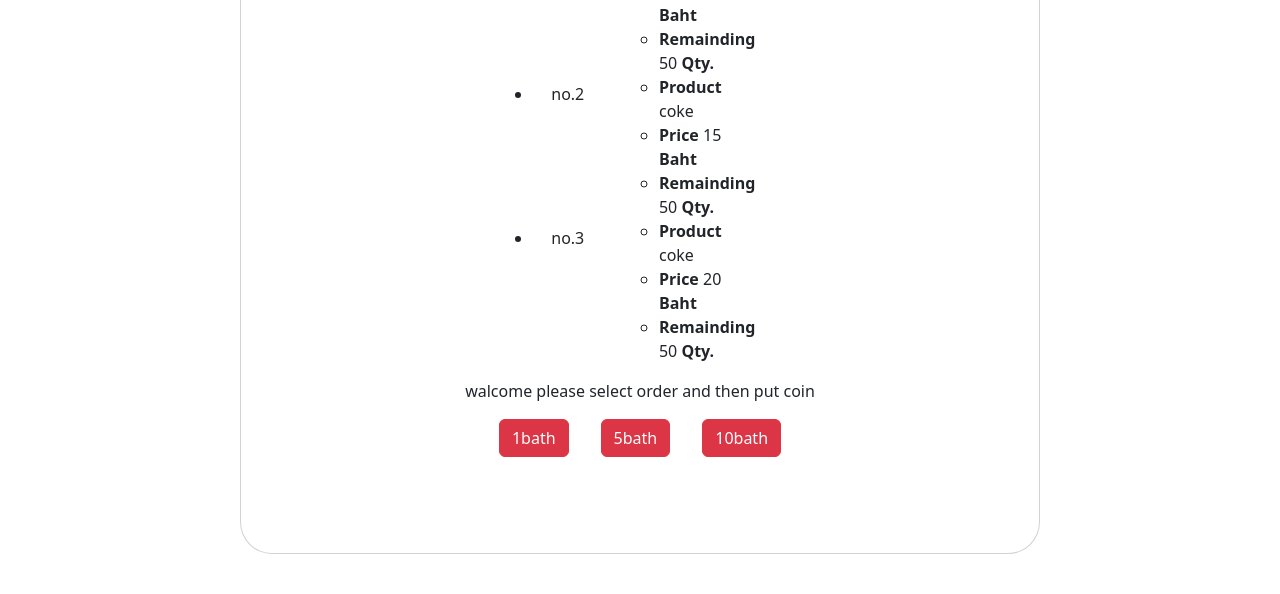
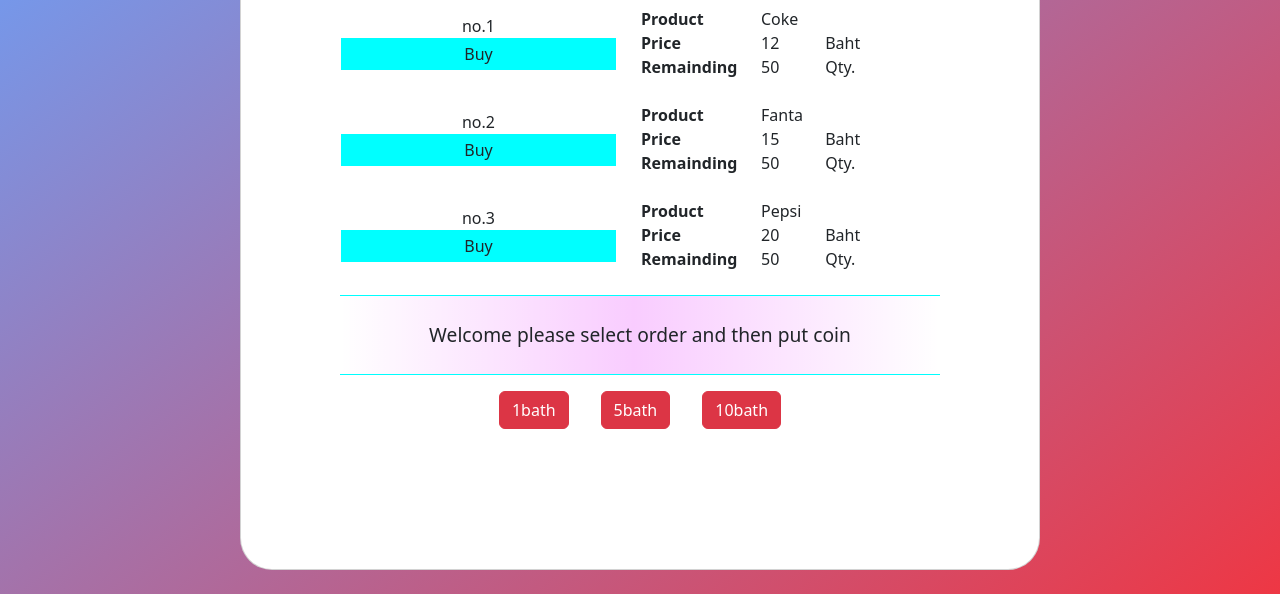
Before and after one commit to imauice/vender-machine2, a website: page app/index.html in a window 1280 px wide. Shown: the part 206-800 px from the top of the page. Drawn offline with nearby package versions, Linux system fonts and the light colour scheme.

Commit message:
deleted:    api.js 	modified:   app/app.module.js 	modified:   app/index.html 	modified:   app/public/styles/style.css

```diff
--- a/app/app.module.js
+++ b/app/app.module.js
@@ -1,77 +1,129 @@
 angular.module('App', [])
-  .controller('AppController', function() {
+    .controller('AppController', function ($http) {
         var machine = this;
 
         // machine product
-    machine.products = [
+
+        // for api
+
+        // $http({
+        //     method: 'GET',
+        //     url: '/apiUrl' //some api url
+        //   }).then(res =>{
+        //     console.log(res.data);
+        //     machine.products=res.data; //<-- use this when connect to api
+        //   }
+        //   );
+
+        // with mockup
+        machine.products = [   //<-- we delete all this when use api
             {
-        id:'no.1',
-        name:'coke',
-        price:12,
-        stock:50
+                id: 'no.1',
+                name: 'Coke',
+                price: 12,
+                stock: 50
             },
             {
-        id:'no.2',
-        name:'coke',
-        price:15,
-        stock:50
+                id: 'no.2',
+                name: 'Fanta',
+                price: 15,
+                stock: 50
             },
             {
-        id:'no.3',
-        name:'coke',
-        price:20,
-        stock:50
+                id: 'no.3',
+                name: 'Pepsi',
+                price: 20,
+                stock: 50
             },
 
         ];
 
         // machine pad
-machine.pads =[
+        machine.pads = [
             {
-        id:'1bath',
-        price:1
+                id: '1bath',
+                price: 1
             },
             {
-        id:'5bath',
-        price:5
+                id: '5bath',
+                price: 5
             },
             {
-        id:'10bath',
-        price:10
+                id: '10bath',
+                price: 10
             },
         ]
 
-machine.screen= `walcome please select order and then put coin`;
+        machine.screen = `Welcome please select order and then put coin`;
+        machine.oncoin = 0;
 
         //machine methode
 
-    machine.addstock = function() {
-      machine.products.push({stock:50});
+        machine.addstock = function () {
+            machine.products.push({ stock: 50 });
         };
 
         var selectProductPrice;
         var selectProductName;
-    machine.selectproduct = function(price,productname){
+        var selectProductStock;
+        var selectProductId;
+
+        machine.updatestock = function(id,remainding){
+           var objIndex =  machine.products.findIndex((obj => obj.id == id));
+           machine.products[objIndex].stock = remainding;
+        };
+
+
+        machine.selectproduct = function (id,price, productname,stock) {
+            if(machine.oncoin==0){
+                console.log('stock: ',stock);
+                selectProductId = id;
                 selectProductPrice = price;
                 selectProductName = productname;
-        machine.screen=`Please put coin ${selectProductPrice} baht` ;
+                selectProductStock = stock;
+                console.log('id ',selectProductId,' stock ',selectProductStock);
+
+                machine.screen = `Please put coin ${selectProductPrice} baht`;
+            }
+            else{
+                machine.screen = `Cannot change product after to insert coin remaining is ${selectProductPrice} baht`
+            }
             return selectProductPrice;
         }
 
-    machine.putcoin = function(coin){
+        machine.putcoin = function (coin) {
 
-         if(selectProductPrice>0){
+            if (selectProductPrice > 0) {
+
+                if(coin<=selectProductPrice){
+
                     selectProductPrice -= coin;
-           machine.screen =`Remainding ${selectProductPrice}`;
+                    machine.oncoin = 1;
+                    machine.screen = `Remaining ${selectProductPrice}`;
                     if(selectProductPrice==0){
-            machine.screen = 'buy complete';
-            alert(`you buy ${selectProductName} complete`);
+                        const remaindingStock = (selectProductStock-1)
+                        machine.updatestock(selectProductId,remaindingStock)
+                        machine.screen = `buy ${selectProductName} complete`;
+                        machine.oncoin = 0;
                     }
+                    return;
+                };
+
+                if(coin>selectProductPrice){
+                    console.log("coin ",coin,"Remaining ",selectProductPrice);
+                    machine.screen = `Coin has return to you please insert less than remaining price ${selectProductPrice} baht`;
+                    return;
+                };
+
+
             }
-        else{
-            machine.screen ='please select product';
-            console.log(`error:please select product`);
+
+            else {
+                machine.screen = 'Please select product';
+                console.log(`Error:please select product`);
             }
         }
 
+        console.log('coining',machine.oncoin);
+
     });
--- a/app/index.html
+++ b/app/index.html
@@ -9,28 +9,28 @@
     <script src="https://ajax.googleapis.com/ajax/libs/angularjs/1.8.2/angular.min.js"></script>
     <script src="app.module.js"></script>
 </head>
-  <body class="container bg-ligth">
+  <body>
     <div class="container-fluid">
-    <div class="machine-body card mx-3" ng-controller="AppController as control">
+    <div class="machine-body card mx-3 px-3 py-3 mt-3" ng-controller="AppController as control">
         <h1 class="logo">Vender machine</h1>
 
         <div class="product">
             <ul>
                 <li ng-repeat="product in control.products">
-                    <div class="row w-100">
-                        <div class="col btn" ng-click="control.selectproduct(product.price,product.name)">
-                            {{product.id}}
+                    <div class="item row w-100 mt-3 mb-4">
+                        <div class="col btn align-bottom" ng-click="control.selectproduct(product.id,product.price,product.name,product.stock)">
+                            {{product.id}} <div class="buy-btn py-1 ">Buy</div>
                         </div>
                         <div class="col">
                             <ul class="w-100">
                                 <li>
-                               <span><strong>Product</strong> {{product.name}} </span>
+                               <span><div class="strong"><strong>Product</strong></div><div class="data">{{product.name}}</div>  </span>
                                 </li>
                                 <li>
-                                  <span><strong>Price</strong> {{product.price}} <strong>Baht</strong></span>
+                                  <span><div class="strong"><strong>Price</strong></div><div class="data">{{product.price}}</div>  Baht</span>
                                 </li>
                                 <li>
-                                   <span><strong>Remainding</strong> {{product.stock}} <strong>Qty.</strong></span>
+                                   <span><div class="strong"><strong>Remainding</strong></div><div class="data">{{product.stock}}</div>  Qty.</span>
                                 </li>
                             </ul>
                         </div>
@@ -41,19 +41,20 @@
         </div>
         <!-- screen -->
         <div class="screen">
-            {{control.screen}}
+            <div class="screen-inner">
+                {{control.screen}}
+            </div>
         </div>
         <!-- coin control -->
         <div class="coin-control">
             <p>
                 <div class="coin row">
-                    <div class="col btn btn-danger mx-3" ng-repeat="coin in control.pads" ng-click="control.putcoin(coin.price)">{{coin.id}}</div>
+                    <button class="col btn btn-danger mx-3" ng-repeat="coin in control.pads" data-ng-disabled="control.coincheck" ng-click="control.putcoin(coin.price)">{{coin.id}}</button>
                 </div>
             </p>
         </div>
     </div>
     </div>
-
     <script src="https://cdn.jsdelivr.net/npm/bootstrap@5.2.3/dist/js/bootstrap.bundle.min.js" integrity="sha384-kenU1KFdBIe4zVF0s0G1M5b4hcpxyD9F7jL+jjXkk+Q2h455rYXK/7HAuoJl+0I4" crossorigin="anonymous"></script>
   </body>
 </html>
--- a/app/public/styles/style.css
+++ b/app/public/styles/style.css
@@ -1,10 +1,28 @@
 @import url('https://fonts.googleapis.com/css2?family=Audiowide&display=swap');
 
+ul{
+    list-style: none;
+    padding: 0;
+}
+
+.strong{
+    display: inline-block;
+    min-width: 120px;
+}
+.data{
+    display: inline-block;
+    min-width: 60px;
+}
+
 .container-fluid{
+    background: rgb(238,55,68);
+background: linear-gradient(323deg, rgba(238,55,68,1) 0%, rgba(102,164,255,1) 100%);
+background-size: cover;
     display: flex;
     flex-direction: column;
     justify-content: center;
     align-items: center;
+    height: 100vh;
 }
 .machine-body{
     margin: auto;
@@ -23,3 +41,32 @@
 .logo{
     font-family: 'Audiowide', Arial, Helvetica, sans-serif;
 }
+
+.product{
+    width: 100%;
+    max-width: 600px;
+}
+
+.buy-btn{
+    background-color: aqua;
+}
+
+.screen{
+    border:solid 1px aqua;
+    border-left: 0;
+    border-right: 0;
+    width: 100%;
+    max-width: 600px;
+    text-align: center;
+    padding: 25px 25px 25px 25px;
+    font-size: 1.2rem;
+    background: rgb(131,58,180);
+background: -moz-linear-gradient(90deg, rgba(131,58,180,0) 0%, rgba(225, 0, 255, 0.2) 49%, rgba(252,176,69,0) 100%);
+background: -webkit-linear-gradient(90deg, rgba(131,58,180,0) 0%,  rgba(225, 0, 255, 0.2) 49%, rgba(252,176,69,0) 100%);
+background: linear-gradient(90deg, rgba(131,58,180,0) 0%,  rgba(225, 0, 255, 0.2) 49%, rgba(252,176,69,0) 100%);
+filter: progid:DXImageTransform.Microsoft.gradient(startColorstr="#833ab4",endColorstr="#fcb045",GradientType=1);
+}
+
+.item:hover{
+    border: 1px solid chocolate;
+}
```
Also changed, not shown: api.js (deleted). Lines whose indentation alone changed are shown as unchanged.
